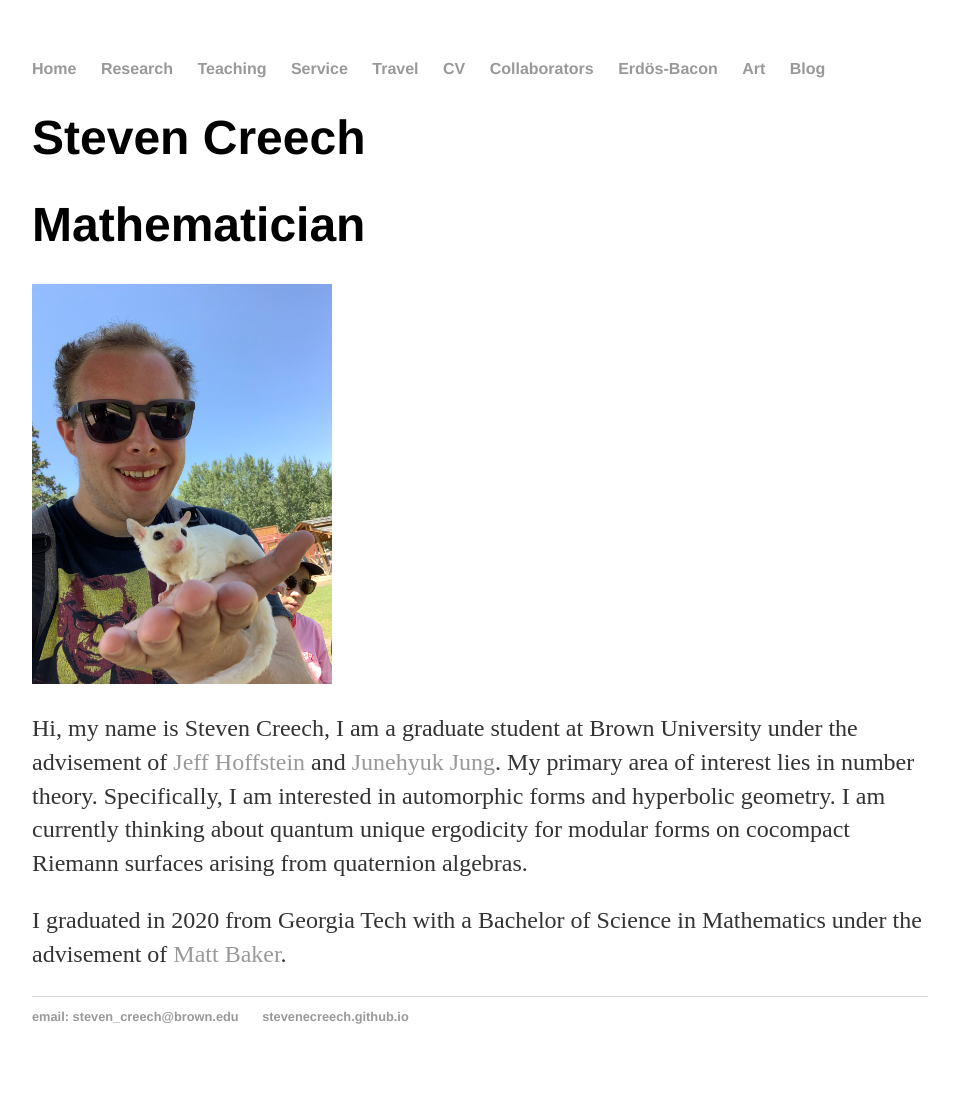
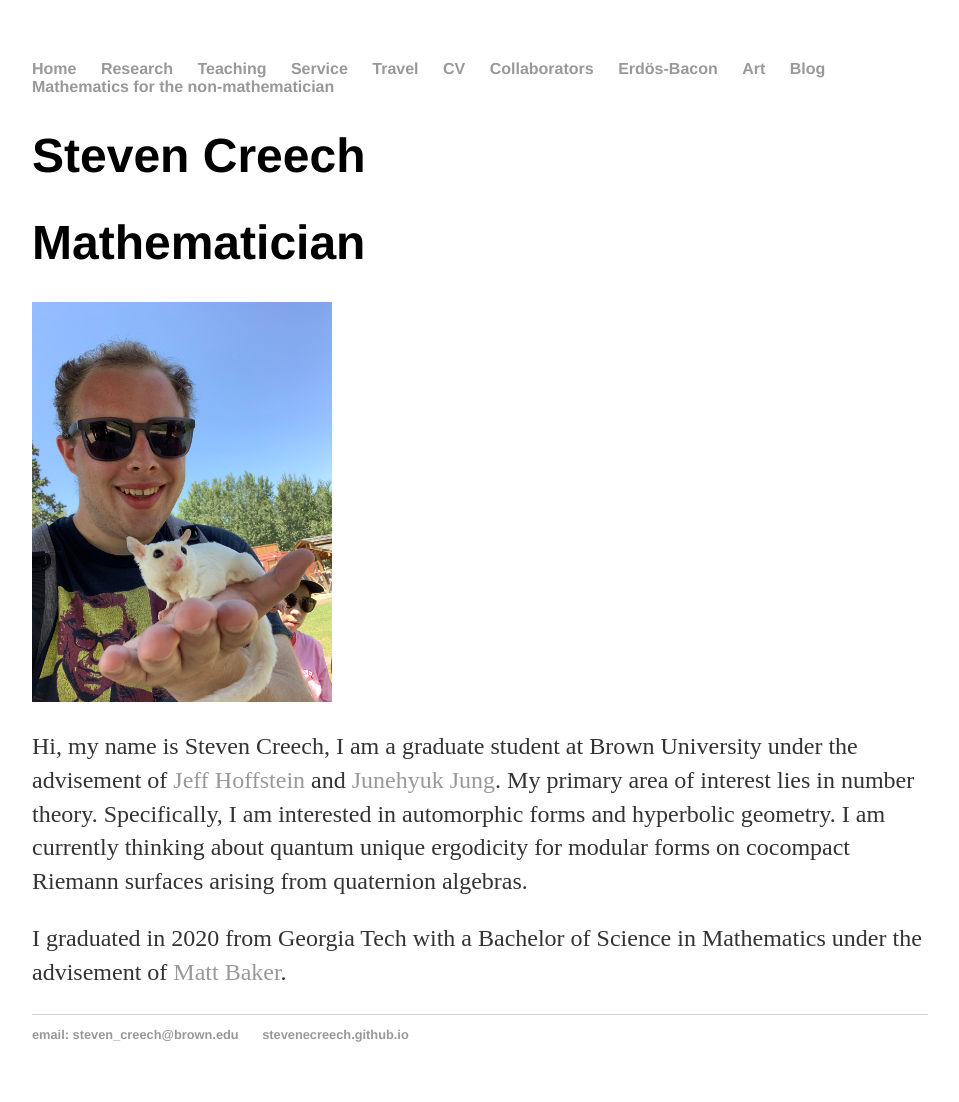
Before and after one commit to stevenecreech/stevenecreech.github.io, a Jekyll site: the page built from index.html, in a window 1280 px wide. Shown: the whole page, without its empty margins (160-1119 px from the left). Built offline with Jekyll 4.4.1, drawn with Linux system fonts in a browser that asks for light colours; Markdown is read by kramdown in place of the engine named in the settings.

Commit message:
Update default.html

```diff
--- a/_layouts/default.html
+++ b/_layouts/default.html
@@ -18,6 +18,8 @@
 				<li><a href="/Erdös-Bacon">Erdös-Bacon</a></li>
 				<li><a href="/art">Art</a></li>
 	        		<li><a href="/blog">Blog</a></li>
+				<li><a href="/mathematics_for_the_non_mathematician">Mathematics for the non-mathematician</a></li>
+
 	    		</ul>
 			</nav>
 			<div class="container">
```
